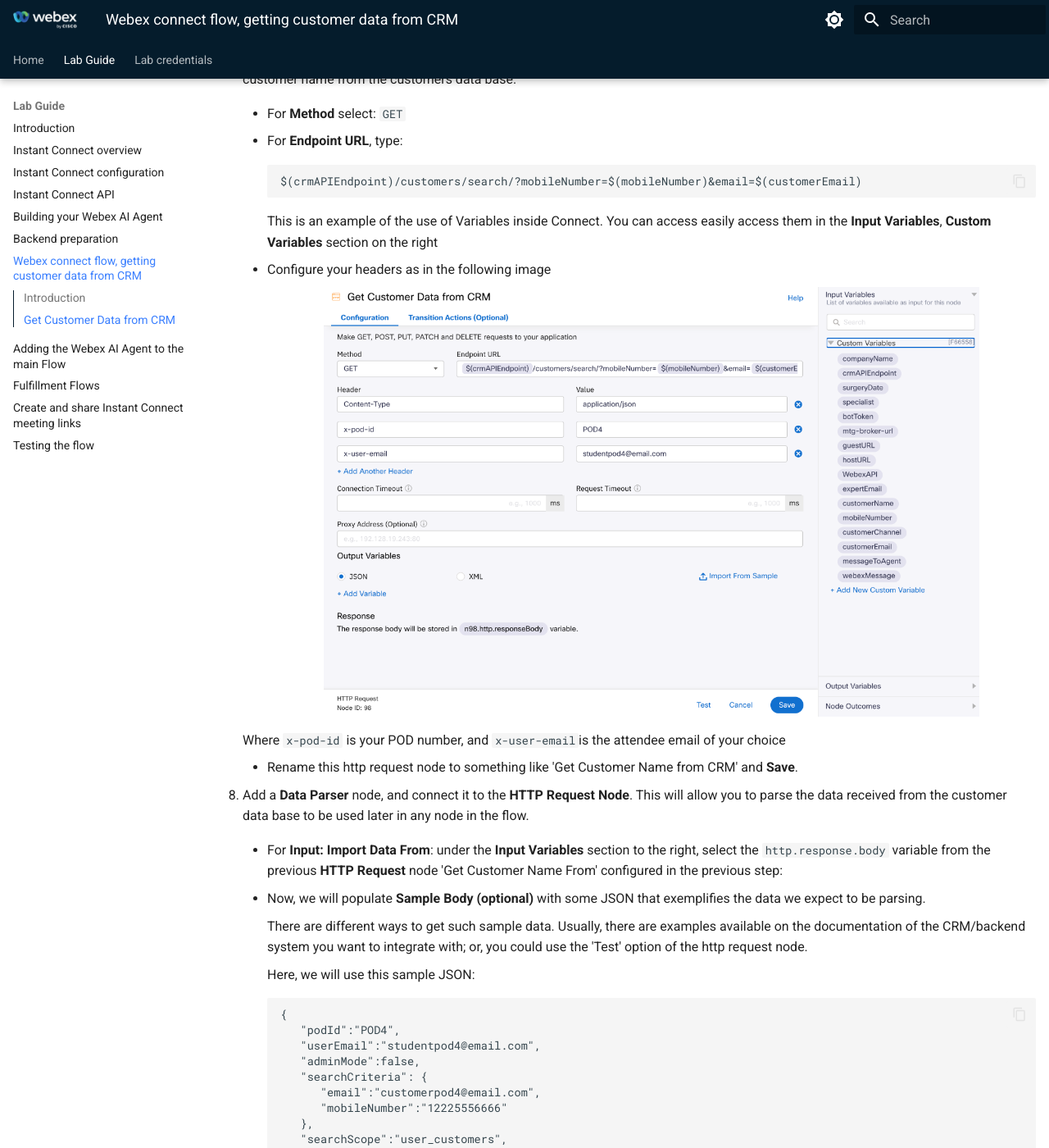
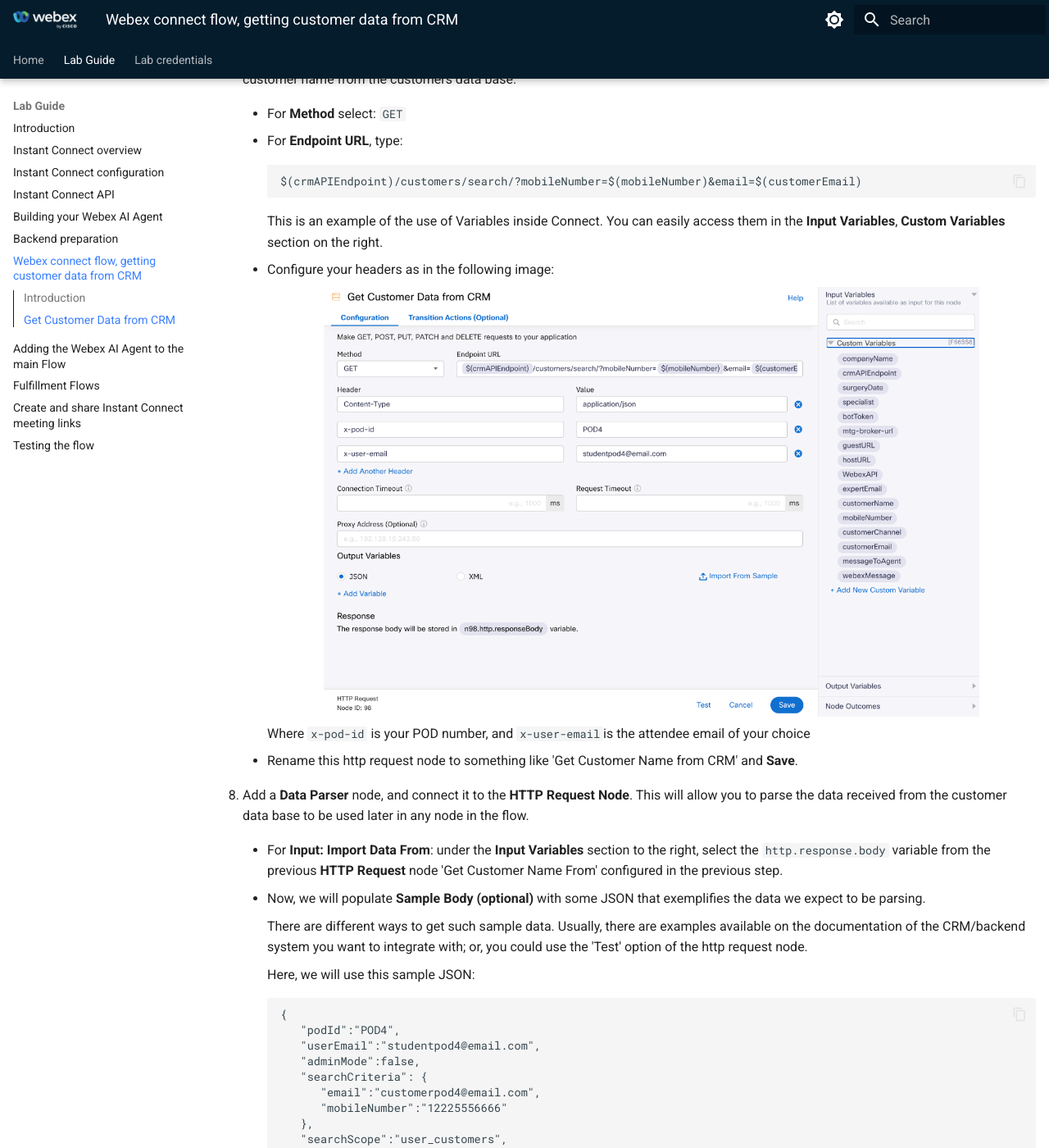
Before and after one commit to WebexCC-SA/LAB-2857, an MkDocs documentation site: the page built from docs/06-connectflow-01.md, in a window 1280 px wide and 1400 px high, scrolled down 2175 px. Shown: the whole window at 82% size. Built offline with MkDocs 1.6.1 and Material for MkDocs 9.7.7, drawn with Linux system fonts in a browser that asks for light colours; some of the changed text lies outside the part shown.

Commit message:
typos in flow 1st section

````diff
--- a/docs/06-connectflow-01.md
+++ b/docs/06-connectflow-01.md
@@ -60,19 +60,19 @@
          ```
          $(crmAPIEndpoint)/customers/search/?mobileNumber=$(mobileNumber)&email=$(customerEmail)
          ```
-      This is an example of the use of Variables inside Connect. You can access easily access them in the **Input Variables**, **Custom Variables** section on the right
+      This is an example of the use of Variables inside Connect. You can easily access them in the **Input Variables**, **Custom Variables** section on the right.
 
-      - Configure your headers as in the following image
+      - Configure your headers as in the following image:
 
          ![Get Customer Name](images/http-request-crm.png){style="width:800px; display:block; margin:0 auto;"}
 
-      Where `x-pod-id` is your POD number, and `x-user-email`is the attendee email of your choice
+         Where `x-pod-id` is your POD number, and `x-user-email`is the attendee email of your choice
 
       - Rename this http request node to something like 'Get Customer Name from CRM' and **Save**.
 
 8. Add a **Data Parser** node, and connect it to the **HTTP Request Node**. This will allow you to parse the data received from the customer data base to be used later in any node in the flow.
 
-      - For **Input: Import Data From**: under the **Input Variables** section to the right, select the `http.response.body` variable from the previous **HTTP Request** node 'Get Customer Name From' configured in the previous step:
+      - For **Input: Import Data From**: under the **Input Variables** section to the right, select the `http.response.body` variable from the previous **HTTP Request** node 'Get Customer Name From' configured in the previous step.
 
       - Now, we will populate **Sample Body (optional)** with some JSON that exemplifies the data we expect to be parsing.
 
````
Also changed, not shown: other parts of docs/06-connectflow-01.md (+2 -2 lines).
